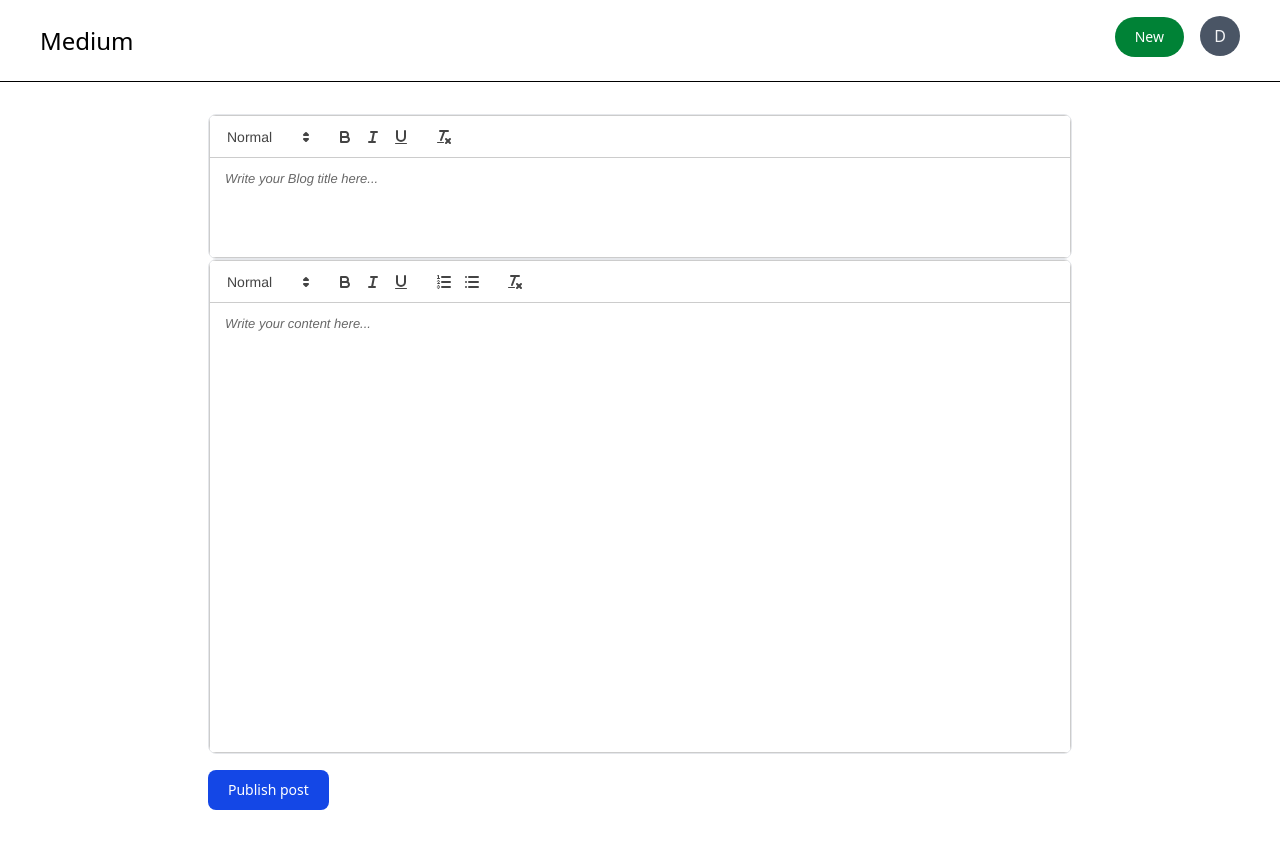
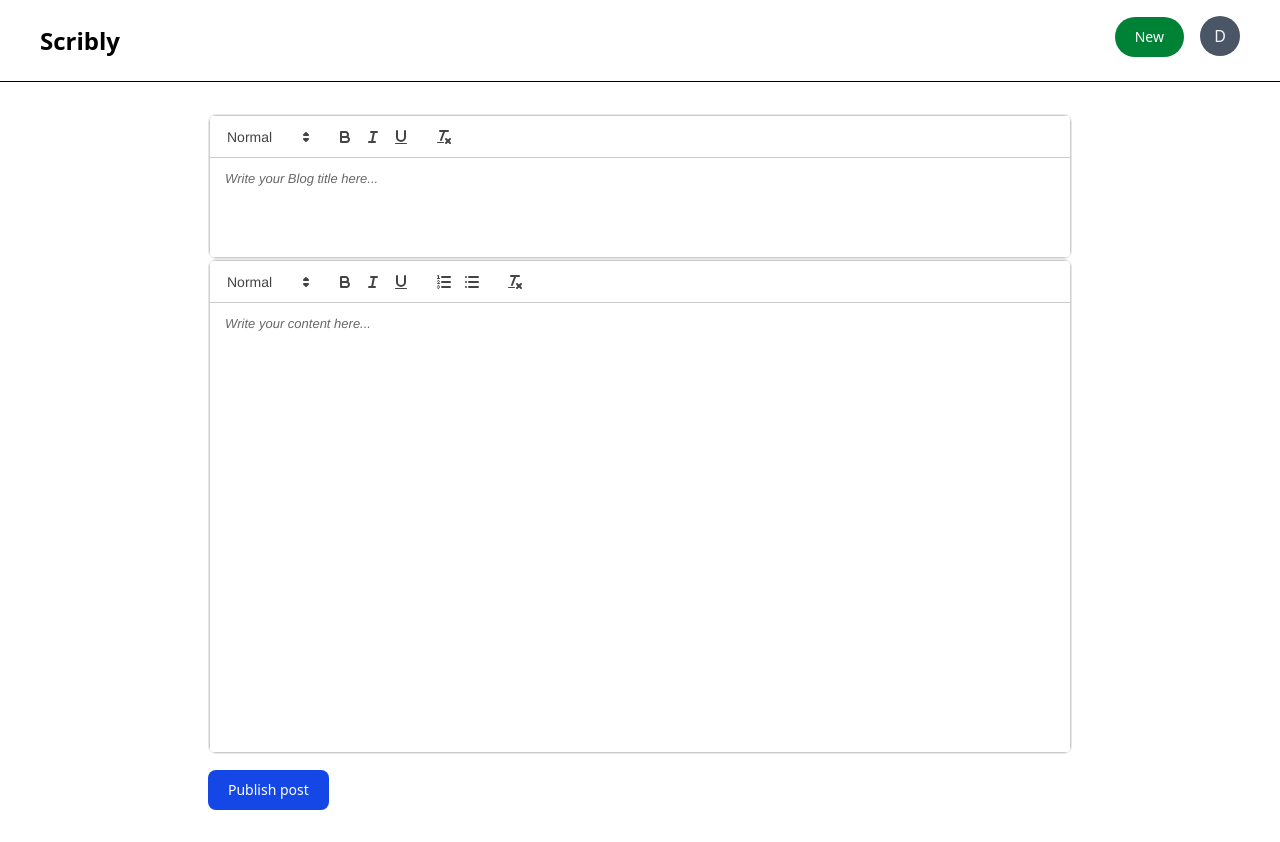
Before and after one commit to Devesh102030/BlogApplication, a React (Vite) app in the folder frontend/: page /publish in a window 1280 px wide. Built offline with nearby package versions, Linux system fonts and the light colour scheme.

Commit message:
Make Changes

```diff
--- a/frontend/index.html
+++ b/frontend/index.html
@@ -4,7 +4,7 @@
     <meta charset="UTF-8" />
     <link href="/src/index.css" rel="stylesheet">
     <meta name="viewport" content="width=device-width, initial-scale=1.0" />
-    <title>Vite + React + TS</title>
+    <title>Scribly</title>
   </head>
   <body>
     <div id="root"></div>
--- a/frontend/src/componenets/Appbar.tsx
+++ b/frontend/src/componenets/Appbar.tsx
@@ -3,8 +3,8 @@ import { useState } from "react";
 
 export const Appbar = () => {
     return <div className="border-b flex justify-between px-10 py-4">
-        <Link to={'/blogs'} className="flex flex-col justify-center cursor-pointer text-2xl">
-                Medium
+        <Link to={'/blogs'} className="flex flex-col font-semibold justify-center cursor-pointer text-2xl">
+                Scribly
         </Link>
         <div>
             <Link to={`/publish`}>
--- a/frontend/src/config.ts
+++ b/frontend/src/config.ts
@@ -1 +1,4 @@
-export const BACKEND_URL="https://backend.deveshparyani17.workers.dev"
+export const BACKEND_URL="http://127.0.0.1:8787"
+
+
+//https://backend.deveshparyani17.workers.dev
--- a/frontend/src/pages/Blogs.tsx
+++ b/frontend/src/pages/Blogs.tsx
@@ -38,12 +38,15 @@ export const Blogs = ()=>{
     }
     return(
 
-        <div>
-            <Appbar/>
-            <LoadBlogs blogs={blogs}></LoadBlogs>
-            <Footer/>
+        <div className="flex flex-col min-h-screen">
+            <Appbar />
+
+            <main className="flex-grow">
+                <LoadBlogs blogs={blogs} />
+            </main>
+
+            <Footer />
         </div>
-
     )
 }
 
```
